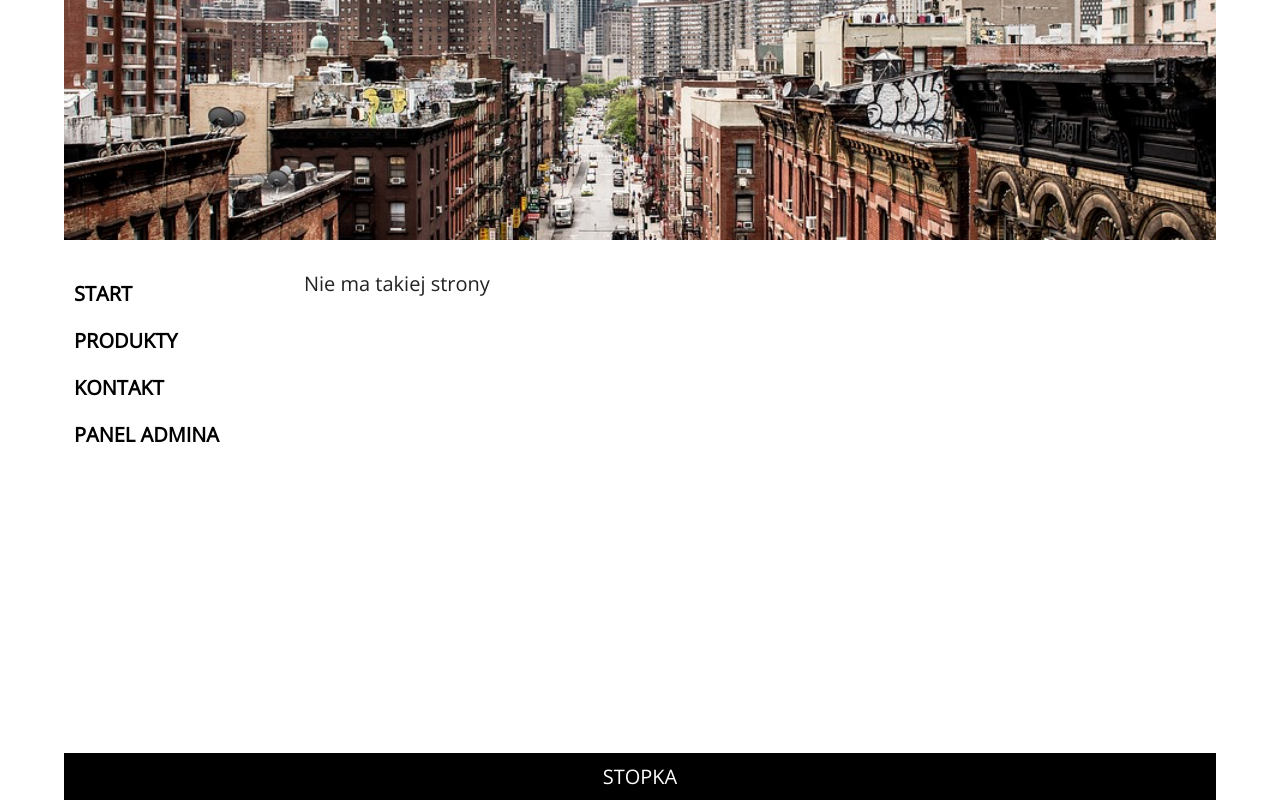
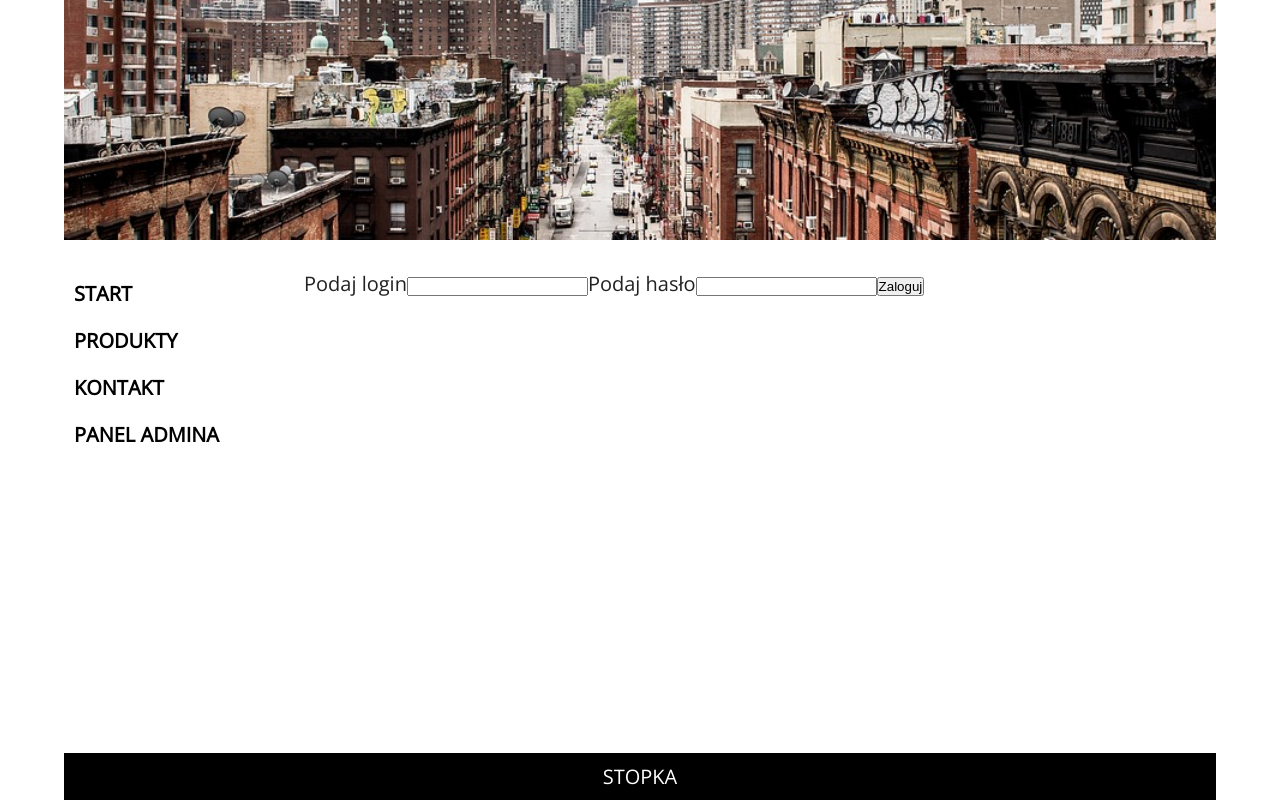
Before and after one commit to Gosvami-Sukadeva/SPA-project-2-React-router, a React (Create React App) app: page /login in a window 1280 px wide. Built offline with nearby package versions, Linux system fonts and the light colour scheme.

Commit message:
Admin page

```diff
--- a/src/layouts/Page.js
+++ b/src/layouts/Page.js
@@ -5,6 +5,7 @@ import ProductPage from "../pages/ProductPage";
 import ContactPage from "../pages/ContactPage";
 import AdminPage from "../pages/AdminPage";
 import ErrorPage from "../pages/ErrorPage";
+import LoginPage from "../pages/LoginPage";
 
 const Page = () => {
   return (
@@ -14,6 +15,7 @@ const Page = () => {
         <Route path="/products" component={ProductPage} />
         <Route path="/contact" component={ContactPage} />
         <Route path="/admin" component={AdminPage} />
+        <Route path="/login" component={LoginPage} />
         <Route component={ErrorPage} />
       </Switch>
     </>
--- a/src/pages/AdminPage.js
+++ b/src/pages/AdminPage.js
@@ -1,7 +1,20 @@
 import React from "react";
+import { Route, Redirect } from "react-router-dom";
+
+const permission = false;
 
 const AdminPage = () => {
-  return <div>Admin</div>;
+  return (
+    <Route
+      render={() =>
+        permission ? (
+          <h3>Panel admina - dzień dobry</h3>
+        ) : (
+          <Redirect to="/login" />
+        )
+      }
+    />
+  );
 };
 
 export default AdminPage;
--- /dev/null
+++ b/src/pages/LoginPage.js
@@ -0,0 +1,19 @@
+import React from "react";
+
+const LoginPage = () => {
+  return (
+    <div>
+      <label htmlFor="">
+        Podaj login
+        <input type="text" />
+      </label>
+      <label htmlFor="">
+        Podaj hasło
+        <input type="password" />
+      </label>
+      <button>Zaloguj</button>
+    </div>
+  );
+};
+
+export default LoginPage;
```
